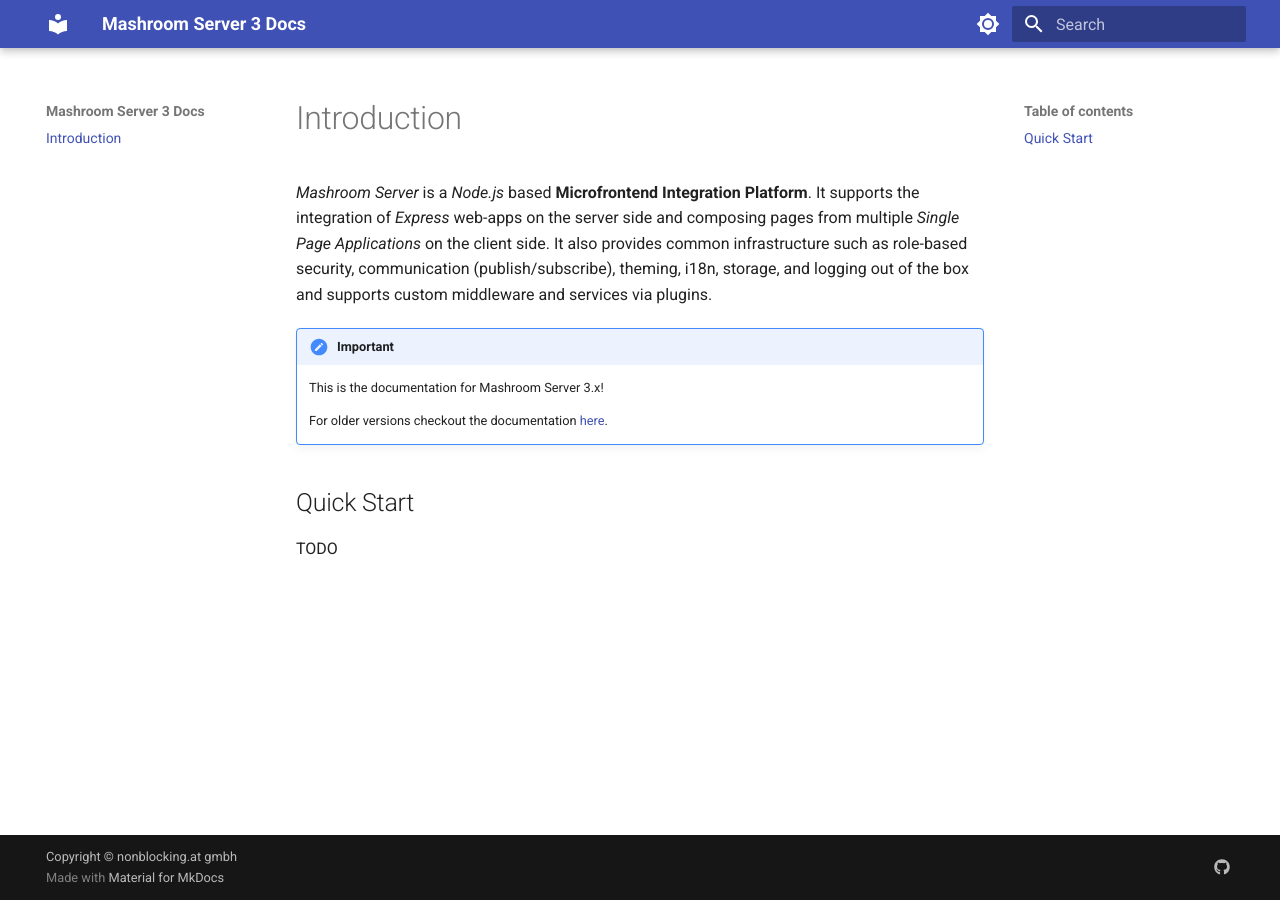
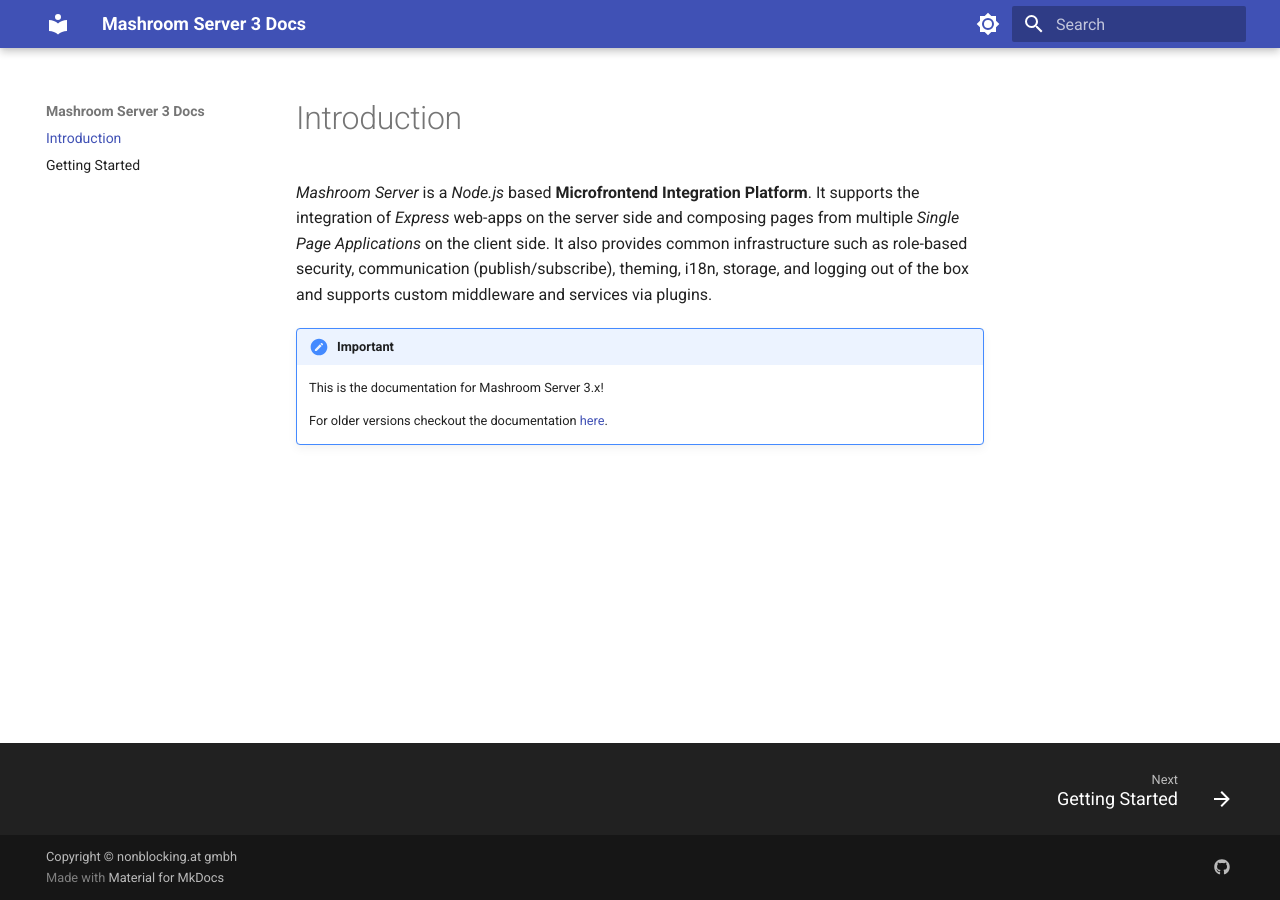
Before and after one commit to nonblocking/mashroom-docs, an MkDocs documentation site: the page built from docs/index.md, in a window 1280 px wide. Built offline with MkDocs 1.6.1 and Material for MkDocs 9.7.7, drawn with Linux system fonts in a browser that asks for light colours.

```diff
--- /dev/null
+++ b/docs/01_getting-started.md
@@ -0,0 +1,2 @@
+
+# Getting Started
--- a/docs/index.md
+++ b/docs/index.md
@@ -9,7 +9,3 @@ supports custom middleware and services via plugins.
     This is the documentation for Mashroom Server 3.x!
 
     For older versions checkout the documentation [here](https://www.mashroom-server.com/documentation).
-
-## Quick Start
-
-TODO
--- a/mkdocs.yml
+++ b/mkdocs.yml
@@ -16,8 +16,19 @@ theme:
     toggle:
       icon: material/brightness-4
       name: Switch to light mode
+  features:
+  - navigation.footer
 markdown_extensions:
+  - attr_list
+  - md_in_html
   - admonition
+  - pymdownx.highlight:
+      anchor_linenums: true
+      line_spans: __span
+      pygments_lang_class: true
+  - pymdownx.inlinehilite
+  - pymdownx.snippets
+  - pymdownx.superfences
 extra:
   social:
   - icon: fontawesome/brands/github
```
Also changed, not shown: README.md (+3 -3 lines).
